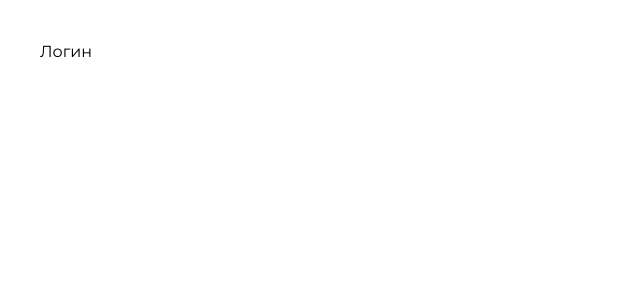
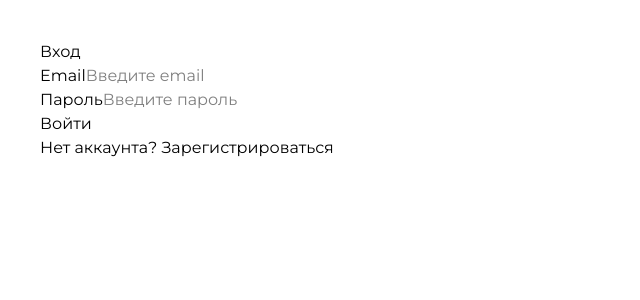
Before and after one commit to alinabzykova/ShelterSite, a Vue app: page /login in a window 1280 px wide. Shown: the top 300 px of the page, without its empty margins (0-640 px from the left). Built offline with nearby package versions, Linux system fonts and the light colour scheme; a web font is replaced by a local one.

Commit message:
сделали хтмл и компоненты входа и регистрациии

```diff
--- /dev/null
+++ b/src/components/LoginForm.vue
@@ -0,0 +1,18 @@
+<template>
+<div class="that-left-header-dog-thing">
+
+   <form class="auth-form">
+    <div>
+          <label>Email</label>
+      <input type="email" placeholder="Введите email" />
+    </div>
+
+    <div>
+      <label>Пароль</label>
+      <input type="password" placeholder="Введите пароль" />
+    </div>
+
+    <button type="submit">Войти</button>
+   </form>
+   </div>
+</template>
--- /dev/null
+++ b/src/components/RegisterForm.vue
@@ -0,0 +1,27 @@
+<template>
+<div class="that-left-header-dog-thing">
+    <form class="auth-form" >
+             <div>
+      <label>Имя</label>
+      <input type="text" placeholder="Как вас зовут?" />
+    </div>
+
+    <div>
+      <label>Email</label>
+      <input type="email" placeholder="Введите email" />
+    </div>
+
+    <div>
+      <label>Пароль</label>
+      <input type="password" placeholder="Придумайте пароль" />
+    </div>
+
+    <div>
+      <label>Подтверждение пароля</label>
+      <input type="password" placeholder="Повторите пароль" />
+    </div>
+
+    <button type="submit">Зарегистрироваться</button>
+    </form>
+    </div>
+</template>
--- a/src/views/LoginView.vue
+++ b/src/views/LoginView.vue
@@ -1,3 +1,26 @@
 <template>
-    <div class="p-10 text-3x1">Логин</div>
+    <div class="p-10 text-3x1">
+        <h2>Вход</h2>
+
+    <LoginForm v-if="isLoginMode" />
+    <RegisterForm v-else />
+    <div class="auth-toggle">
+        <a
+          class="toggle-link"
+          href="#"
+          @click.prevent="isLoginMode = !isLoginMode"
+        >
+          {{ isLoginMode ? 'Нет аккаунта? Зарегистрироваться' : 'Уже есть аккаунт? Войти' }}
+        </a>
+      </div>
+     </div>
+
 </template>
+
+<script setup>
+import { ref } from 'vue'
+import LoginForm from '../components/LoginForm.vue'
+import  RegisterForm from '../components/RegisterForm.vue'
+
+const isLoginMode = ref(true)
+</script>
--- a/src/views/ProfileView.vue
+++ b/src/views/ProfileView.vue
@@ -14,7 +14,7 @@
 
             <div class="info   rounded-[40px]">
                 <div class="description bg-white rounded-[40px] justify-self-center self-center p-5 break-words">
-    Здесь будет описание питомца. Оно может
+    Здесь будет описание вашего профиля. Оно может
      быть длинным и занимать несколько строк.
 
                 </div>
```
